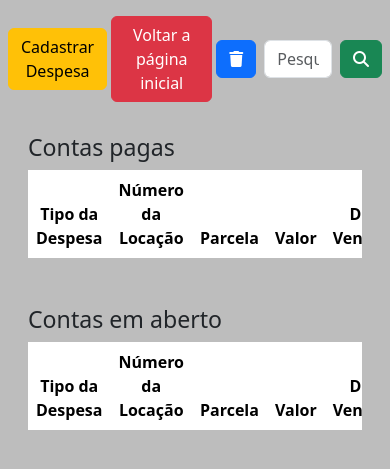
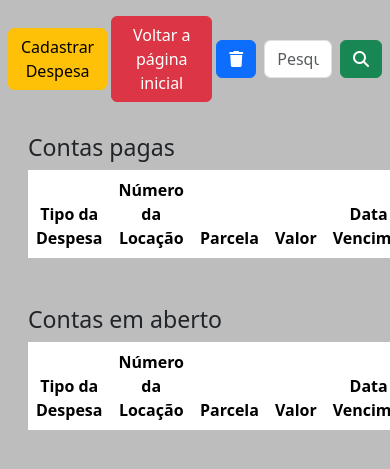
Before and after one commit to kalkslucas/controle-locacao, a PHP site: page /visualizar-despesas.php in a window 390 px wide; the page is wider, and only the part inside the window is pictured. Shown: the part 164-633 px from the top of that part. Run offline with PHP 8.4, Linux system fonts and the light colour scheme; the visitor is signed in with stand-in values (Sample User, id 1); data that the repository does not hold is empty; some libraries are stand-ins or nearby versions.

Commit message:
correção table responsive

```diff
--- a/visualizar-alojados.php
+++ b/visualizar-alojados.php
@@ -73,8 +73,7 @@ if(isset($_SESSION['idusuario']) && !empty( $_SESSION['idusuario'] )):
       <div class="col-12">
         <?php
         echo "
-                <div class='table-responsive'>
-                  <table class='table table-borderless'>
+                  <table class='table table-borderless table-responsive'>
                     <thead>
                       <tr class='text-center'>
                         <th>Nome</th>
@@ -133,8 +132,7 @@ if(isset($_SESSION['idusuario']) && !empty( $_SESSION['idusuario'] )):
         <?php
           echo"
                     </tbody>
-                  </table>
-                </div>";
+                  </table>";
         ?>
       </div>
     </div>
--- a/visualizar-despesas.php
+++ b/visualizar-despesas.php
@@ -75,8 +75,7 @@ if(isset($_SESSION['idusuario']) && !empty( $_SESSION['idusuario'] )):
         <?php
         echo "
               <h3>Contas pagas</h3>
-                <div class='table-responsive'>
-                  <table class='table table-borderless'>
+                  <table class='table table-borderless table-responsive'>
                     <thead>
                       <tr class='text-center'>
                         <th>Tipo da Despesa</th>
@@ -149,8 +148,7 @@ if(isset($_SESSION['idusuario']) && !empty( $_SESSION['idusuario'] )):
         <?php
           echo"
                     </tbody>
-                  </table>
-                </div>";
+                  </table>";
         ?>
       </div>
     </div>
@@ -162,8 +160,7 @@ if(isset($_SESSION['idusuario']) && !empty( $_SESSION['idusuario'] )):
         <?php
         echo "
               <h3>Contas em aberto</h3>
-                <div class='table-responsive'>
-                  <table class='table table-borderless'>
+                  <table class='table table-borderless table-responsive'>
                     <thead>
                       <tr class='text-center'>
                         <th>Tipo da Despesa</th>
@@ -234,8 +231,7 @@ if(isset($_SESSION['idusuario']) && !empty( $_SESSION['idusuario'] )):
         <?php
           echo"
                     </tbody>
-                  </table>
-                </div>";
+                  </table>";
         ?>
       </div>
     </div>
--- a/visualizar-fsc.php
+++ b/visualizar-fsc.php
@@ -73,8 +73,7 @@ if(isset($_SESSION['idusuario']) && !empty( $_SESSION['idusuario'] )):
       <div class="col-12">
         <?php
         echo "
-                <div class='table-responsive'>
-                  <table class='table table-borderless'>
+                  <table class='table table-borderless table-responsive'>
                     <thead>
                       <tr class='text-center'>
                         <th>Número FSC</th>
@@ -126,8 +125,7 @@ if(isset($_SESSION['idusuario']) && !empty( $_SESSION['idusuario'] )):
         <?php
           echo"
                     </tbody>
-                  </table>
-                </div>";
+                  </table>";
         ?>
       </div>
     </div>
--- a/visualizar-gestores.php
+++ b/visualizar-gestores.php
@@ -73,8 +73,7 @@ if(isset($_SESSION['idusuario']) && !empty( $_SESSION['idusuario'] )):
       <div class="col-12">
         <?php
         echo "
-                <div class='table-responsive'>
-                  <table class='table table-borderless'>
+                  <table class='table table-borderless table-responsive'>
                     <thead>
                       <tr class='text-center'>
                         <th>Nome</th>
@@ -133,8 +132,7 @@ if(isset($_SESSION['idusuario']) && !empty( $_SESSION['idusuario'] )):
         <?php
           echo"
                     </tbody>
-                  </table>
-                </div>";
+                  </table>";
         ?>
       </div>
     </div>
--- a/visualizar-locadores.php
+++ b/visualizar-locadores.php
@@ -74,8 +74,7 @@ if(isset($_SESSION['idusuario']) && !empty( $_SESSION['idusuario'] )):
       <div class="col-12">
         <?php
         echo "
-                <div class='table-responsive'>
-                  <table class='table table-borderless'>
+                  <table class='table table-borderless table-responsive'>
                     <thead>
                       <tr class='text-center'>
                         <th>Nome</th>
@@ -134,8 +133,7 @@ if(isset($_SESSION['idusuario']) && !empty( $_SESSION['idusuario'] )):
         <?php
           echo"
                     </tbody>
-                  </table>
-                </div>";
+                  </table>";
         ?>
       </div>
     </div>
```
Also changed, not shown: visualizar-despesas-locacao.php (+4 -8 lines).
